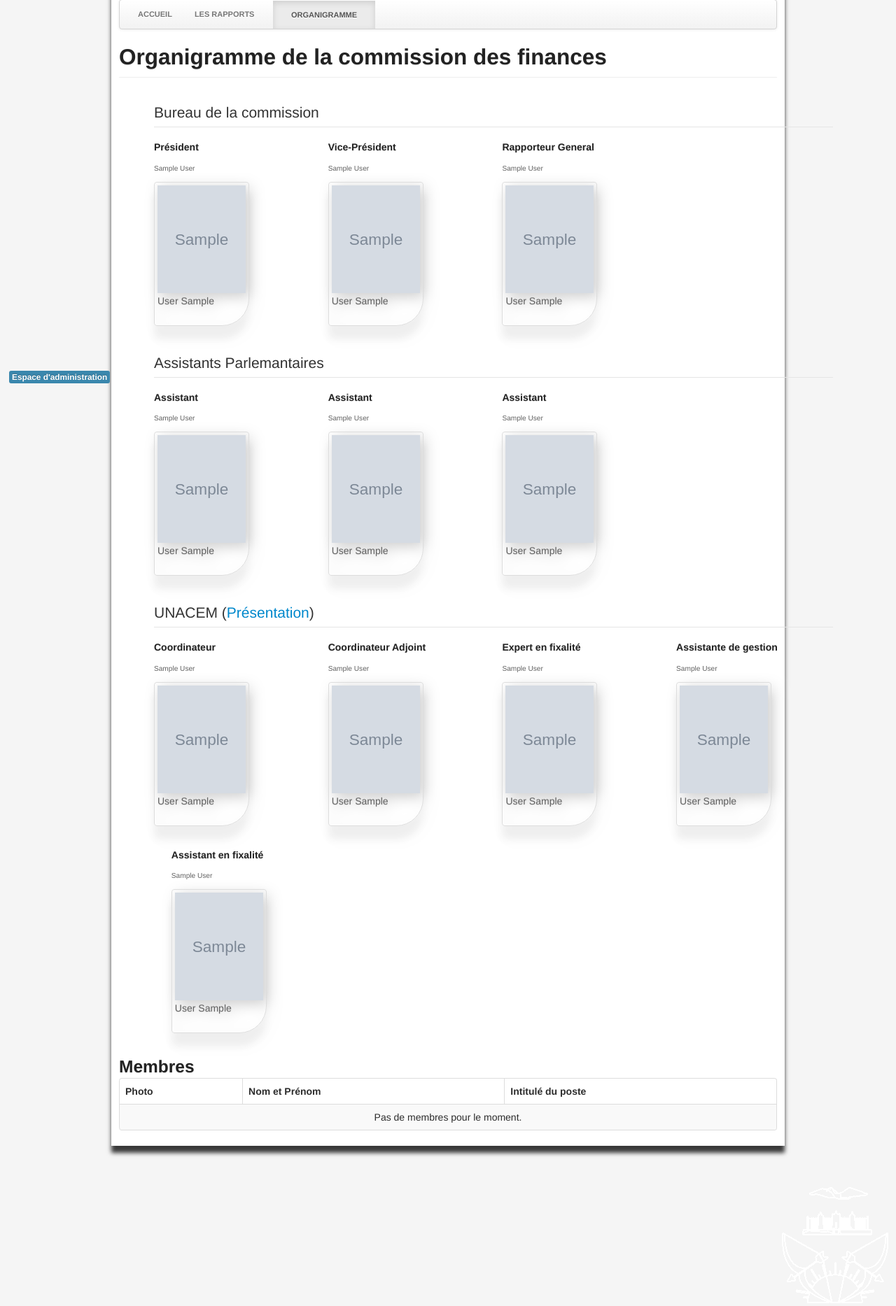
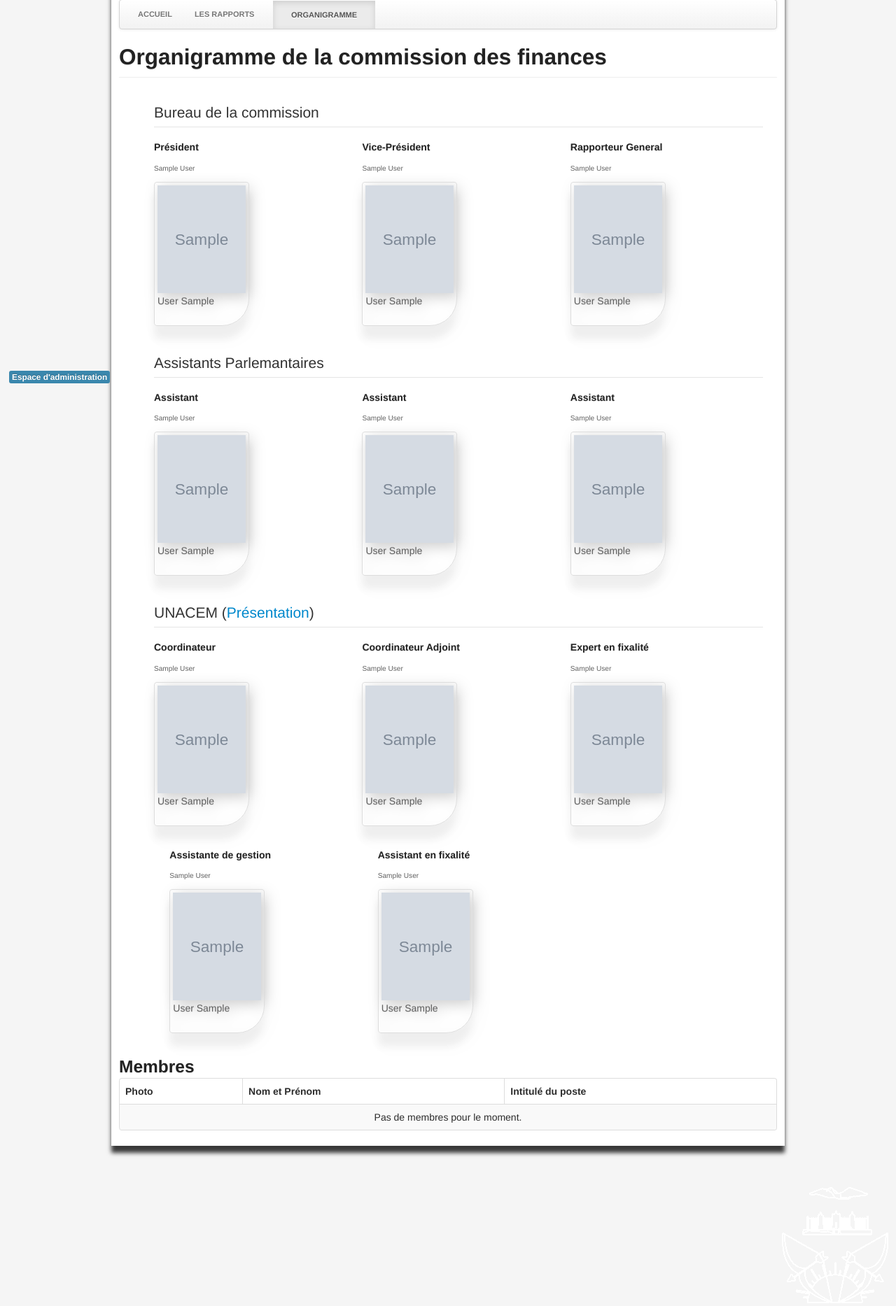
Before and after one commit to yeleman/ancf, a Django app: page /organization_chart in a window 1280 px wide. Shown: the part 237-2104 px from the top of the page at 70% size. Run offline with Django 3.2, Linux system fonts and the light colour scheme; data comes from the database, SQL or seed files in the repository; tables that the repository leaves empty hold one stand-in row (values such as "Sample post"); grey boxes marked "Sample" are stand-in pictures; parts of the project's set-up code (start-up, migrations or seed data) failed here and were passed over; some libraries are stand-ins or nearby versions.

Commit message:
Correction du css

```diff
--- a/anm_site/anm/templates/organization_chart.html
+++ b/anm_site/anm/templates/organization_chart.html
@@ -6,23 +6,23 @@
     <h2  class="page-header">Organigramme de la commission des finances</h2>
     {% if org %}
         <div class="container-fluid">
-            <div class="span10">
+            <div class="span9">
                 <div class="row-fluid">
                     <fieldset ><legend>Bureau de la commission</legend>
                         <div class="thumbnails">
-                            <div class="span3">
+                            <div class="span4">
                                 {% if org.president %}
                                     <h5>Président</h5><h6><small>{{org.president.job_title}}</small></h6>
                                     <a href="{{org.president.url_display}}" class="thumbnail"><img class="photo" src="{% if org.president.image %}{{org.president.image.url}}{% else %} {{STATIC_URL }}css/images/avatar.png {% endif %}"><h4><small>{{org.president}}</small></h4></a>
                                 {% endif %}
                             </div>
-                            <div class="span3">
+                            <div class="span4">
                             {% if org.vice_president %}
                                 <h5>Vice-Président</h5><h6><small>{{org.vice_president.job_title}}</small></h6>
                                 <a href="{{org.vice_president.url_display}}"  class="thumbnail"><img src="{% if org.vice_president.image %}{{org.vice_president.image.url}}{% else %} {{STATIC_URL }}css/images/avatar.png {% endif %}"><h4><small>{{org.vice_president}}</small></h4></a>
                             {% endif %}
                             </div>
-                            <div class="span3">
+                            <div class="span4">
                                 {% if org.raporter %}
                                     <h5>Rapporteur General</h5><h6><small>{{org.raporter.job_title}}</small></h6>
                                     <a href="{{org.raporter.url_display}}"  class="thumbnail"><img src="{% if org.raporter.image %}{{org.raporter.image.url}}{% else %} {{STATIC_URL }}css/images/avatar.png {% endif %}"><h4><small>{{org.raporter}}</small></h4></a>
@@ -32,23 +32,23 @@
                     </fieldset>
                 </div>
             </div>
-            <div class="span10">
+            <div class="span9">
                 <div class="row-fluid">
                     <fieldset><legend>Assistants Parlemantaires</legend>
                         <div class="thumbnails">
-                            <div class="span3">
+                            <div class="span4">
                                 {% if org.assistant1 %}
                                      <h5>Assistant</h5><h6><small>{{org.assistant1.job_title}}</small></h6>
                                     <a href="{{org.assistant1.url_display}}"  class="thumbnail"><img src="{% if org.assistant1.image %}{{org.assistant1.image.url}}{% else %} {{STATIC_URL }}css/images/avatar.png {% endif %}"><h4><small>{{org.assistant1}}</small></h4></a>
                                     {% endif %}
                             </div>
-                            <div class="span3">
+                            <div class="span4">
                                 {% if org.assistant2 %}
                                             <h5>Assistant</h5><h6><small>{{org.assistant2.job_title}}</small></h6>
                                     <a href="{{org.assistant2.url_display}}"  class="thumbnail"><img src="{% if org.assistant2.image %}{{org.assistant2.image.url}}{% else %} {{STATIC_URL }}css/images/avatar.png {% endif %}"><h4><small>{{org.assistant2}}</small></h4></a>
                                 {% endif %}
                             </div>
-                            <div class="span3">
+                            <div class="span4">
                                 {% if org.assistant3 %}
                                             <h5>Assistant</h5><h6><small>{{org.assistant3.job_title}}</small></h6>
                                     <a href="{{org.assistant3.url_display}}"  class="thumbnail"><img src="{% if org.assistant3.image %}{{org.assistant3.image.url}}{% else %} {{STATIC_URL }}css/images/avatar.png {% endif %}"><h4><small>{{org.assistant3}}</small></h4></a>
@@ -58,35 +58,35 @@
                     </fieldset>
                 </div>
             </div>
-            <div class="span10">
+            <div class="span9">
                 <div class="row-fluid">
                     <fieldset><legend>UNACEM (<a href="{% url display_text_unacem %}" >Présentation</a>)</legend>
                         <div class="thumbnails">
-                            <div class="span3">
+                            <div class="span4">
                             {% if org.cordinator %}
                                         <h5>Coordinateur</h5><h6><small>{{org.cordinator.job_title}}</small></h6>
                                         <a href="{{org.cordinator.url_display}}"  class="thumbnail"><img src="{% if org.cordinator.image %}{{org.cordinator.image.url}}{% else %} {{STATIC_URL }}css/images/avatar.png {% endif %}"><h4><small>{{org.cordinator}}</small></h4></a>
                             {% endif %}
                             </div>
-                            <div class="span3">
+                            <div class="span4">
                             {% if org.vice_cordinator %}
                                         <h5>Coordinateur Adjoint</h5><h6><small>{{org.vice_cordinator.job_title}}</small></h6>
                                         <a href="{{org.vice_cordinator.url_display}}"  class="thumbnail"><img src="{% if org.vice_cordinator.image %}{{org.vice_cordinator.image.url}}{% else %} {{STATIC_URL }}css/images/avatar.png {% endif %}"><h4><small>{{org.vice_cordinator}}</small></h4></a>
                                 {% endif %}
                             </div>
-                            <div class="span3">
+                            <div class="span4">
                             {% if org.fix %}
                                         <h5>Expert en fixalité</h5><h6><small>{{org.fix.job_title}}</small></h6>
                                          <a href="{{org.fix.url_display}}"  class="thumbnail"><img src="{% if org.fix.image %}{{org.fix.image.url}}{% else %} {{STATIC_URL }}css/images/avatar.png {% endif %}"><h4><small>{{org.fix}}</small></h4></a>
                             {% endif %}
                             </div>
-                            <div class="span3">
+                            <div class="span4">
                             {% if org.gestion %}
                                         <h5>Assistante de gestion</h5><h6><small>{{org.gestion.job_title}}</small></h6>
                                         <a href="{{org.gestion.url_display}}"  class="thumbnail"><img src="{% if org.gestion.image %}{{org.gestion.image.url}}{% else %} {{STATIC_URL }}css/images/avatar.png {% endif %}"><h4><small>{{org.gestion}}</small></h4></a>
                             {% endif %}
                             </div>
-                            <div class="span3">
+                            <div class="span4">
                             {% if org.assistant_fix %}
                                         <h5>Assistant en fixalité</h5><h6><small>{{org.assistant_fix.job_title}}</small></h6>
                                         <a href="{{org.assistant_fix.url_display}}"  class="thumbnail"><img src="{% if org.assistant_fix.image %}{{org.assistant_fix.image.url}}{% else %} {{STATIC_URL }}css/images/avatar.png {% endif %}"><h4><small>{{org.assistant_fix}}</small></h4></a>
```
